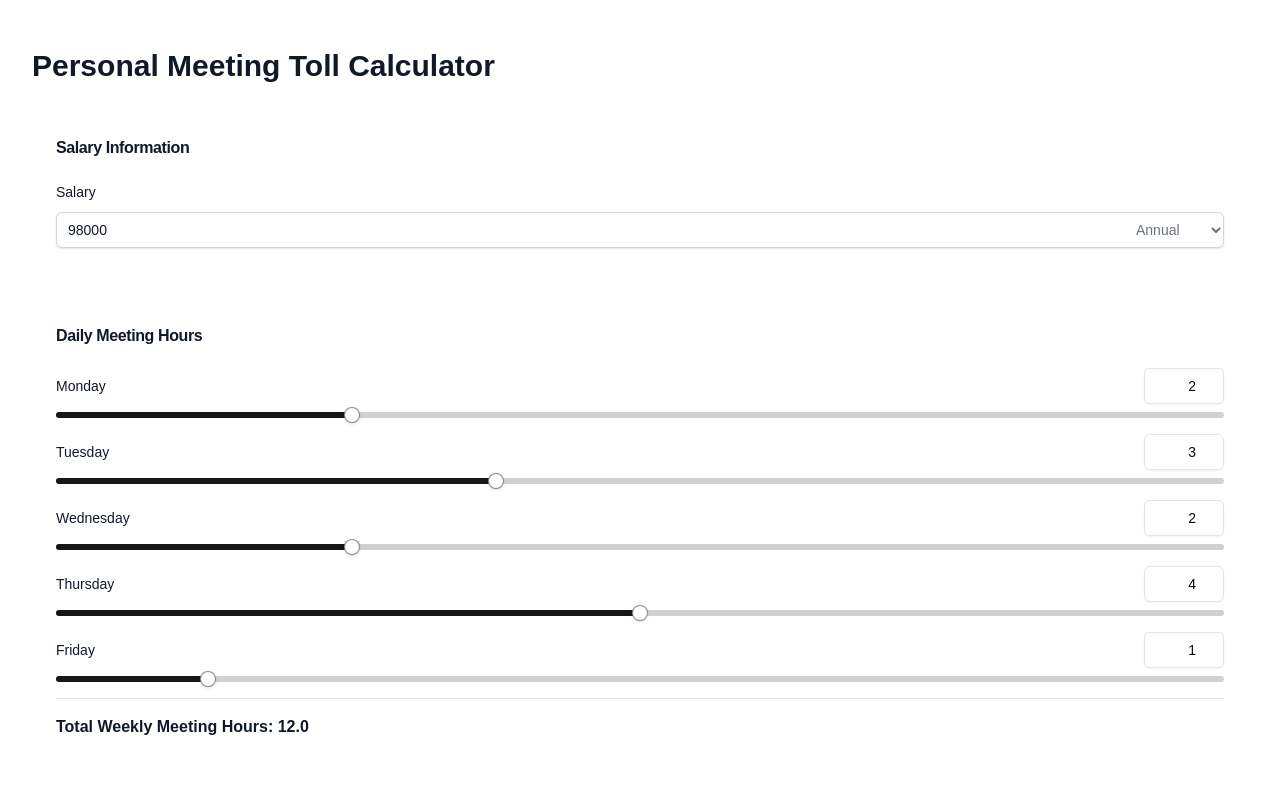
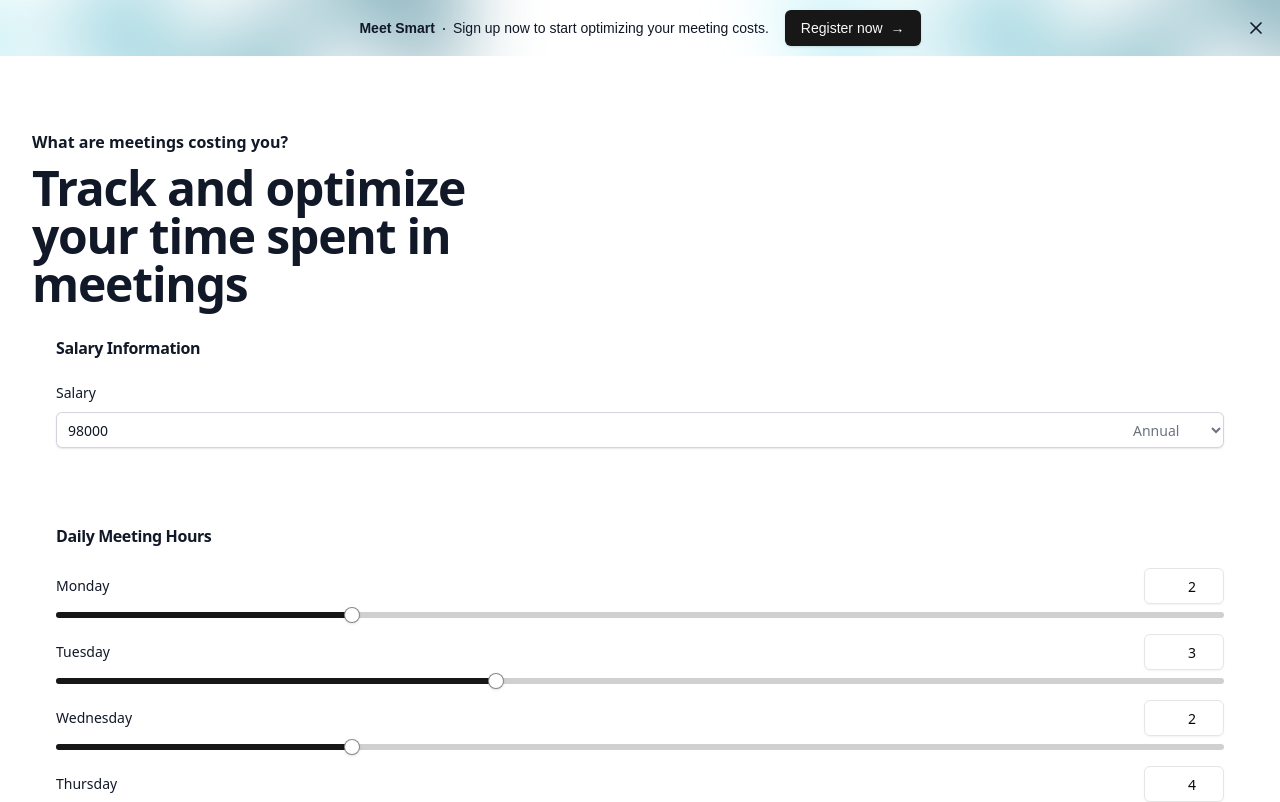
Before and after one commit to ncklrs/meeting-link, a Next.js app: page /personal-toll in a window 1280 px wide. Shown: the top 802 px of the page. Built offline with nearby package versions, Linux system fonts and the light colour scheme.

Commit message:
improve personal toll page

```diff
--- a/src/app/personal-toll/page.tsx
+++ b/src/app/personal-toll/page.tsx
@@ -1,5 +1,11 @@
 import { PersonalMeetingTollCalculator } from "@/components/PersonalMeetingTollCalculator";
+import { OptInBanner } from "@/components/OptInBanner";
 
 export default function PersonalMeetingTollPage() {
-  return <PersonalMeetingTollCalculator isDark={false} />;
+  return (
+    <>
+      <OptInBanner />
+      <PersonalMeetingTollCalculator isDark={false} />
+    </>
+  );
 }
--- a/src/components/OptInBanner.tsx
+++ b/src/components/OptInBanner.tsx
@@ -46,6 +46,7 @@ export function OptInBanner() {
 
   return (
     <>
+      <div className="fixed inset-x-0 top-0 z-50 bg-white">
         <div className="relative isolate flex items-center gap-x-6 overflow-hidden bg-cyan px-6 py-2.5 sm:px-3.5 sm:before:flex-1">
           <div
             aria-hidden="true"
@@ -110,7 +111,7 @@ export function OptInBanner() {
             </button>
           </div>
         </div>
-
+      </div>
       <Dialog open={isDialogOpen} onOpenChange={setIsDialogOpen}>
         <DialogContent>
           <DialogHeader>
--- a/src/components/PersonalMeetingTollCalculator.tsx
+++ b/src/components/PersonalMeetingTollCalculator.tsx
@@ -104,11 +104,16 @@ export function PersonalMeetingTollCalculator({
   };
 
   return (
-    <div className={`${bgColor} min-h-screen py-12 px-4 sm:px-6 lg:px-8`}>
-      <div className="max-w-7xl mx-auto">
-        <h1 className={`text-3xl font-bold ${textColor} mb-8`}>
-          Personal Meeting Toll Calculator
-        </h1>
+    <div className={`${bgColor} py-24 sm:py-32 font-sans`}>
+      <div className="mx-auto max-w-2xl px-6 lg:max-w-7xl lg:px-8">
+        <h2 className={`text-base/7 font-semibold text-cyan-600 ${textColor}`}>
+          What are meetings costing you?
+        </h2>
+        <p
+          className={`my-2 max-w-lg text-pretty text-4xl font-semibold tracking-tight sm:text-5xl ${textColor}`}
+        >
+          Track and optimize your time spent in meetings
+        </p>
 
         {!isDataSubmitted ? (
           <form onSubmit={handleSubmit} className="space-y-8">
```
Lines whose indentation alone changed are shown as unchanged.
